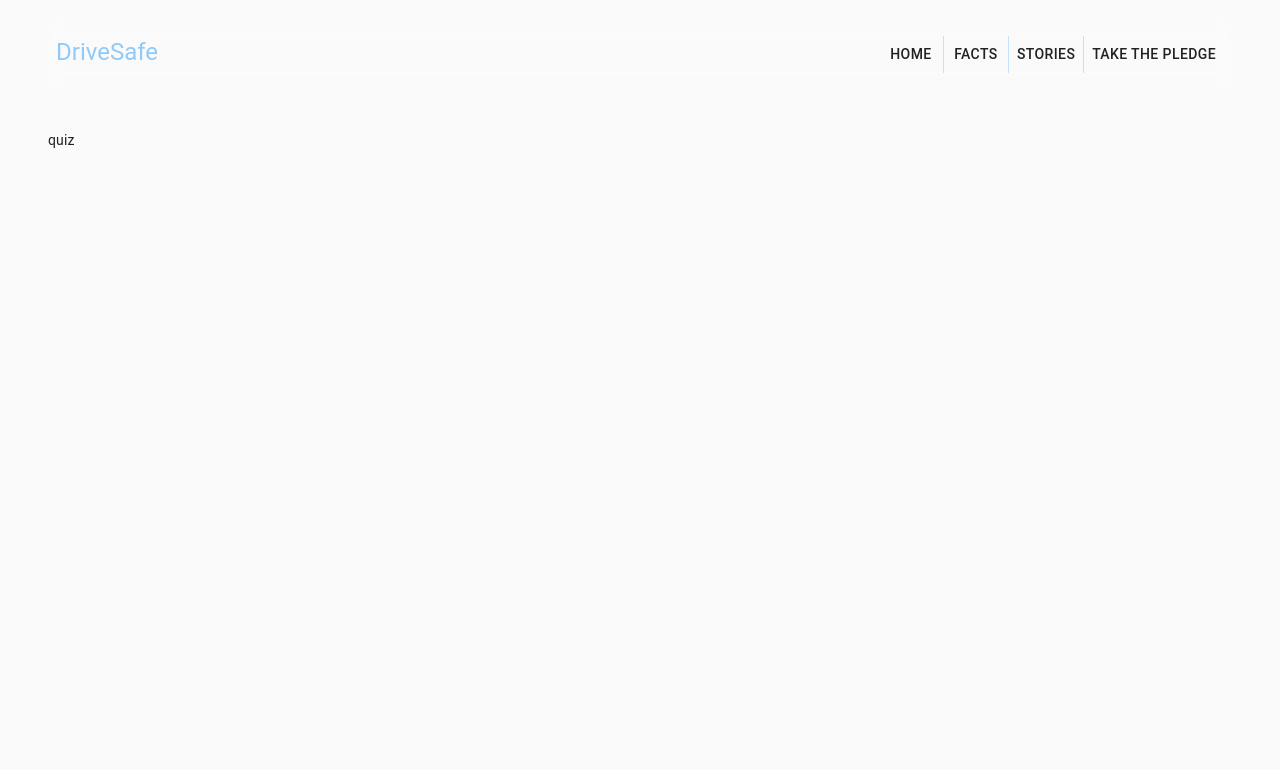
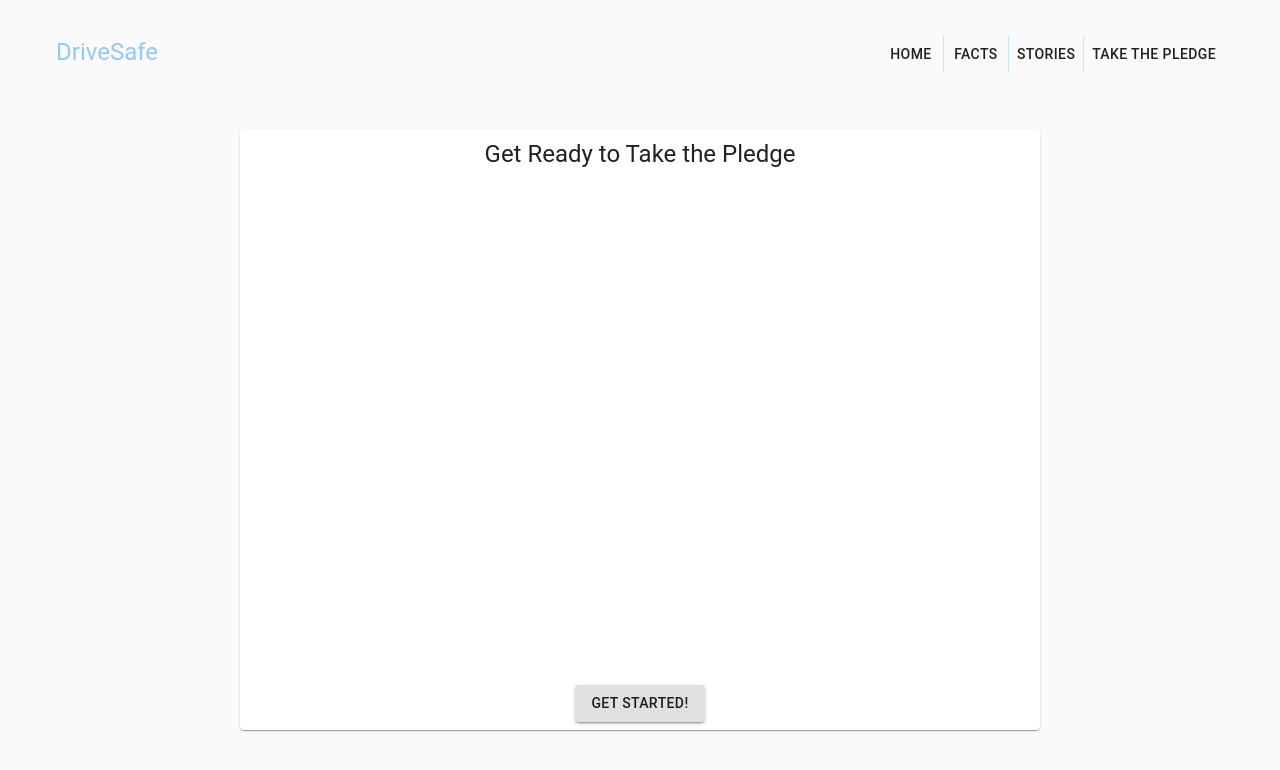
Before and after one commit to pstringe/teen_driving_app, a React (Create React App) app: page /take-the-pledge in a window 1280 px wide. Shown: the top 770 px of the page. Built offline with nearby package versions, Linux system fonts and the light colour scheme.

Commit message:
built basic quiz ui

```diff
--- a/src/Components/Section.js
+++ b/src/Components/Section.js
@@ -1,13 +1,37 @@
 import {
     Grid,
     Typography,
+    Button
 } from '@material-ui/core';
 
+import {makeStyles} from '@material-ui/core/styles';
+import {Link} from 'react-router-dom';
+
+const useStyles = makeStyles({
+    root: {
+        marginBottom: 8,
+    },
+    link:{
+        textDecoration: 'none',
+    }
+});
+
 const Section = ({section}) => {
+    const classes = useStyles();
+
     return (
-        <Grid container>
-            <Typography variant='h5'>{section.title}</Typography>
-            <Typography variant='body1'>{section.longSummary}</Typography>
+        <Grid className={classes.root} container direction='column' spacing={8}>
+            <Grid item>
+                <Typography variant='h5'>{section.title}</Typography>
+            </Grid>
+            <Grid item container direction='row'>
+                <Grid item container sm={12} md={8}>
+                    <Typography variant='body1'>{section.description}</Typography>
+                </Grid>
+                <Grid item container sm={12} md={4} justify='center' alignItems='center'>
+                    <Link className={classes.link} to={section.path}><Button  variant='contained'>{section.linkText}</Button></Link>
+                </Grid>
+            </Grid>
         </Grid>
     );
 }
--- a/src/Views/Home/Carousel.js
+++ b/src/Views/Home/Carousel.js
@@ -39,8 +39,8 @@ const useStyles = makeStyles((theme) => ({
 function Carousel(props) {
     const {features} = props;
     const [current, setCurrent] = useState(0);
+    const [seconds, setSeconds] = useState(0);
     const classes = useStyles();
-    const [seconds, setSeconds] = useState(0);
 
    useEffect(() => {
       function tick() {
@@ -53,9 +53,6 @@ function Carousel(props) {
     return () => clearTimeout(timer);
     }, [seconds]);
 
-    /*
-    ** TODO: Convert to timer
-    */
     const feature = features[current];
 
     return (
--- a/src/Views/Quiz/Question.js
+++ b/src/Views/Quiz/Question.js
@@ -0,0 +1,28 @@
+import {useState} from 'react'
+import {
+    Box,
+    Button,
+    Typography,
+} from '@material-ui/core';
+import {makeStyles} from '@material-ui/core/styles';
+
+const useStyles = makeStyles({
+    root: {
+        padding: 8,
+    },
+});
+
+const Question = (props) => {
+    const classes = useStyles();
+    const {prompt, choices, answer} = props.question;
+    return (
+        <Box className={classes.root}>
+            <Typography variant='h5'>{prompt}</Typography>
+            <form>
+
+            </form>
+        </Box>
+    );
+}
+
+export default Question;
--- a/src/Views/Quiz/Quiz.js
+++ b/src/Views/Quiz/Quiz.js
@@ -1,5 +1,106 @@
+import {useState} from 'react'
+import {
+    Grid,
+    Container,
+    Box,
+    Button,
+    Typography,
+    Paper
+} from '@material-ui/core';
+import {makeStyles} from '@material-ui/core/styles';
+import Question from './Question';
+
+const useStyles = makeStyles({
+    root: {
+        display: 'flex',
+        justifyContent: 'center',
+    },
+    content: {
+        padding: 8,
+        width: 800,
+        height: 600,
+    },
+    heading: {
+        textAlign: 'center',
+    },
+    grid: {
+        height: '100%',
+    }
+});
+
+const questionData = [
+    {
+        prompt: 'Question 1',
+        choices: ['Choice 1', 'Choice 2', 'Choice 3', 'Choice 4'],
+        answer: 0
+    },
+    {
+        prompt: 'Question 2',
+        choices: ['Choice 1', 'Choice 2', 'Choice 3', 'Choice 4'],
+        answer: 0
+    },
+    {
+        prompt: 'Question 3',
+        choices: ['Choice 1', 'Choice 2', 'Choice 3', 'Choice 4'],
+        answer: 0
+    },
+];
+
+const Intro = () => {
+    const classes = useStyles();
+    const introText = '';
+    return (
+        <Grid item>
+            <Box className={classes.heading}>
+                <Typography variant='h5'>Get Ready to Take the Pledge</Typography>
+            </Box>
+            <Typography variant='body1'>{introText}</Typography>
+        </Grid>
+    )
+}
+
+const QuizControls = ({prev, next}) => {
+    const classes = useStyles();
+
+    return (
+        <Grid item container direction='row' justify='space-between' >
+            <Button variant='contained' onClick={prev}>Previous</Button>
+            <Button variant='contained' onClick={next}>Next</Button>
+        </Grid>
+    );
+}
+
 const Quiz = () => {
-    return ( <>{'quiz'}</> );
+    const classes = useStyles();
+    const [questions, setQuestions] = useState(questionData);
+    const [started, setStarted] = useState(false);
+    const [current, setCurrent] = useState(0);
+
+    const next = () => {
+        console.log(current);
+        setCurrent(current => Math.min(current + 1, questions.length - 1));
+    }
+
+    const prev = () => {
+        console.log(current);
+        setCurrent(current => Math.max(current - 1, 0));
+    }
+
+    return (
+        <Container className={classes.root}>
+            <Paper className={classes.content}>
+                <Grid className={classes.grid} container direction='column' justify='space-between'>
+                    <Grid item>
+                        {!started && <Intro/>}
+                        {started && (<Question question={questions[current]} />)}
+                    </Grid>
+                    <Grid item container justify='center' >
+                        {!started ? <Button onClick={() => setStarted(true)} variant='contained' >Get started!</Button> : <QuizControls next={next} prev={prev}/>}
+                    </Grid>
+                </Grid>
+            </Paper>
+        </Container>
+    );
 }
 
 export default Quiz;
```
